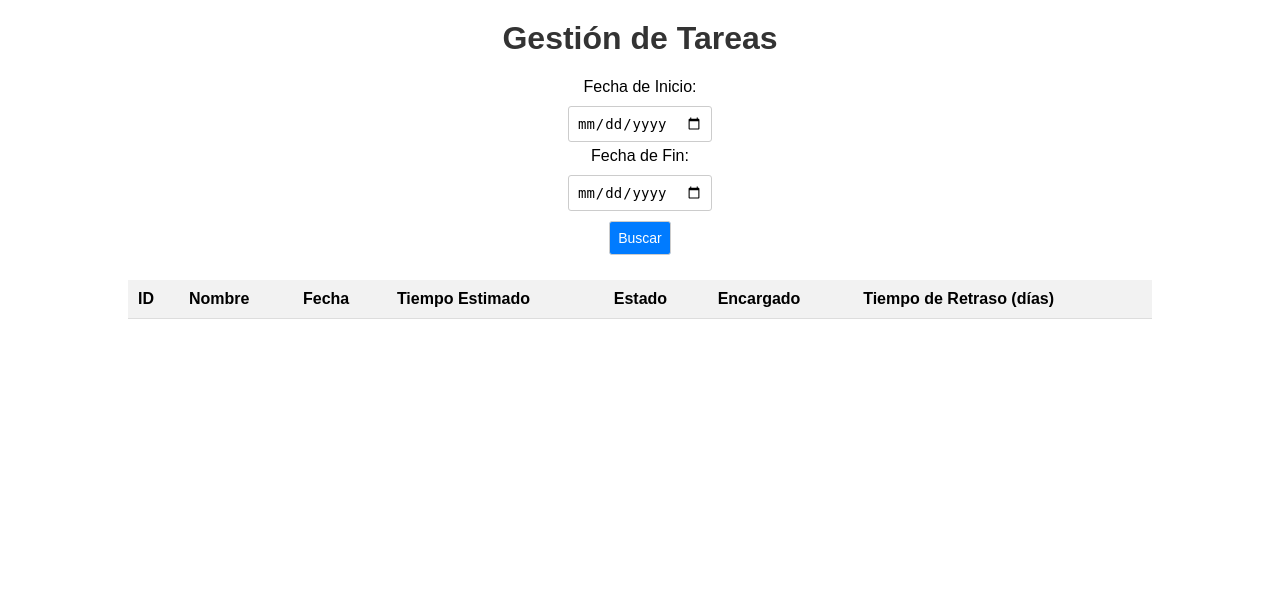
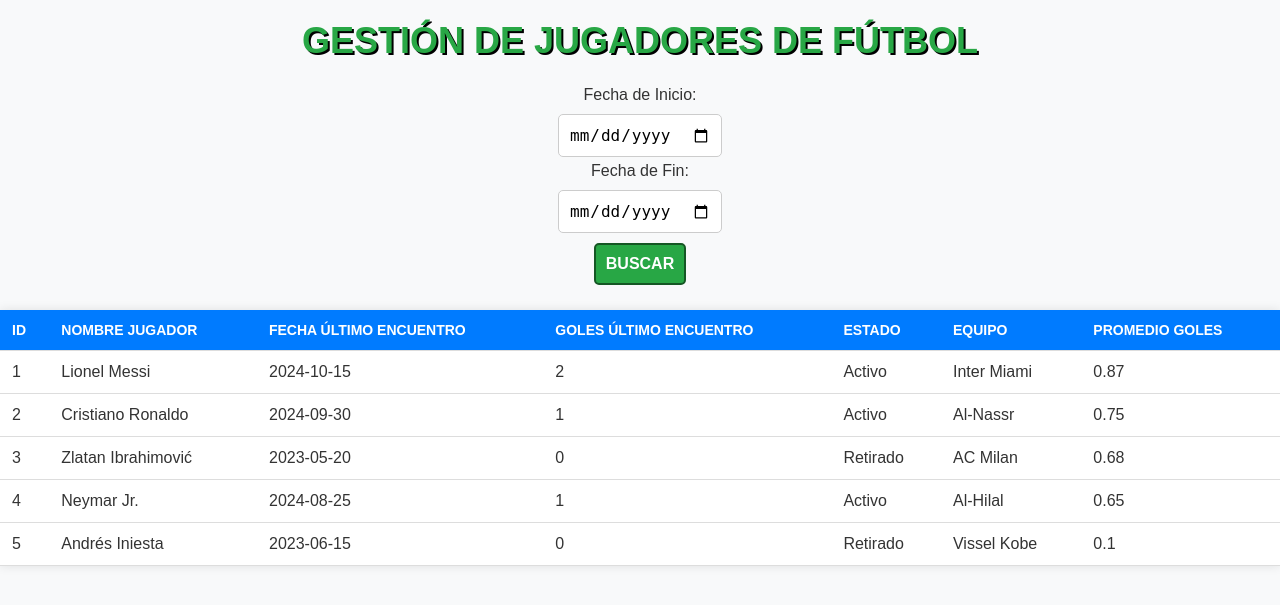
Before and after one commit to DrearChino624/Aplicacion-Ejercicio-MVC, a Flask app: page / in a window 1280 px wide. Shown: the top 605 px of the page. Run offline with Flask 3, Linux system fonts and the light colour scheme; data that the repository does not hold is empty.

Commit message:
Aplicacion Ejercicio MVC

```diff
--- a/app.py
+++ b/app.py
@@ -8,54 +8,82 @@ app = Flask(__name__)
 db = mysql.connector.connect(
     host="localhost",
     user="root",
-    password="",
-    database="gestion_tareas"
+    password="password",
+    database="gestion_jugadores"  # Cambiado a la nueva base de datos
 )
 
 cursor = db.cursor()
 
+# Función para crear la base de datos y la tabla con datos quemados
+def create_database_and_table():
+    cursor.execute("DROP DATABASE IF EXISTS gestion_jugadores;")
+    cursor.execute("CREATE DATABASE IF NOT EXISTS gestion_jugadores;")
+    cursor.execute("USE gestion_jugadores;")
+
+    # Crear tabla jugadores
+    cursor.execute("""
+    CREATE TABLE IF NOT EXISTS jugadores (
+        id INT AUTO_INCREMENT PRIMARY KEY,
+        nombre_jugador VARCHAR(255) NOT NULL,
+        fecha_ultimo_encuentro DATE NOT NULL,
+        goles_ultimo_encuentro INT NOT NULL,
+        estado VARCHAR(50) NOT NULL,
+        equipo VARCHAR(255) NOT NULL,
+        promedio_goles FLOAT NOT NULL
+    );
+    """)
+
+    # Insertar datos quemados
+    cursor.execute("""
+    INSERT INTO jugadores (id, nombre_jugador, fecha_ultimo_encuentro, goles_ultimo_encuentro, estado, equipo, promedio_goles)
+    VALUES
+    (1, 'Lionel Messi', '2024-10-15', 2, 'Activo', 'Inter Miami', 0.87),
+    (2, 'Cristiano Ronaldo', '2024-09-30', 1, 'Activo', 'Al-Nassr', 0.75),
+    (3, 'Zlatan Ibrahimović', '2023-05-20', 0, 'Retirado', 'AC Milan', 0.68),
+    (4, 'Neymar Jr.', '2024-08-25', 1, 'Activo', 'Al-Hilal', 0.65),
+    (5, 'Andrés Iniesta', '2023-06-15', 0, 'Retirado', 'Vissel Kobe', 0.1);
+    """)
+
+    # Confirmar los cambios
+    db.commit()
+
+# Llama a la función para crear la base de datos y tabla
+create_database_and_table()
+
 @app.route('/')
 def index():
-    # Consulta todas las tareas de la base de datos
-    cursor.execute("SELECT * FROM tareas")
-    tareas = cursor.fetchall()
-    return render_template('index.html', tareas=tareas)
+    # Consulta todos los jugadores de la base de datos
+    cursor.execute("SELECT * FROM jugadores")
+    jugadores = cursor.fetchall()
+    return render_template('index.html', jugadores=jugadores)
 
 @app.route('/buscar', methods=['GET', 'POST'])
-def buscar_tareas():
+def buscar_jugadores():
     if request.method == 'POST':
         fecha_inicio = request.form['fecha_inicio']
         fecha_fin = request.form['fecha_fin']
 
-        query = "SELECT * FROM tareas WHERE estado = 'En progreso' AND fecha BETWEEN %s AND %s"
+        query = "SELECT * FROM jugadores WHERE estado = 'Activo' AND fecha_ultimo_encuentro BETWEEN %s AND %s"
         cursor.execute(query, (fecha_inicio, fecha_fin))
-        tareas = cursor.fetchall()
+        jugadores = cursor.fetchall()
 
-        tareas_con_retraso = []
+        jugadores_con_estadisticas = []
 
-        # Calcular el retraso de cada tarea
-        for tarea in tareas:
-            id_tarea = tarea[0]
-            nombre = tarea[1]
-            fecha_tarea = tarea[2]
-            tiempo_estimado = tarea[3]
-            estado = tarea[4]
-            encargado = tarea[5]
+        # Calcular el promedio de goles de los jugadores en el rango de fechas
+        for jugador in jugadores:
+            id_jugador = jugador[0]
+            nombre = jugador[1]
+            fecha_ultimo_encuentro = jugador[2]
+            goles_ultimo_encuentro = jugador[3]
+            estado = jugador[4]
+            equipo = jugador[5]
+            promedio_goles = jugador[6]
 
-            # Calcular la fecha de fin estimada
-            fecha_fin_estimada = fecha_tarea + timedelta(days=tiempo_estimado)
+            # Si hay algún cálculo extra, puedes agregarlo aquí. Por ahora, solo se toman los datos existentes.
+            jugador_con_estadisticas = (id_jugador, nombre, fecha_ultimo_encuentro, goles_ultimo_encuentro, estado, equipo, promedio_goles)
+            jugadores_con_estadisticas.append(jugador_con_estadisticas)
 
-            # Calcular el tiempo de retraso
-            if datetime.now().date() > fecha_fin_estimada:
-                dias_retraso = (datetime.now().date() - fecha_fin_estimada).days
-            else:
-                dias_retraso = 0
-
-            # Agregar el tiempo de retraso a la tarea
-            tarea_con_retraso = (id_tarea, nombre, fecha_tarea, tiempo_estimado, estado, encargado, dias_retraso)
-            tareas_con_retraso.append(tarea_con_retraso)
-
-        return render_template('index.html', tareas=tareas_con_retraso)
+        return render_template('index.html', jugadores=jugadores_con_estadisticas)
 
     return render_template('index.html')
 
--- a/static/style.css
+++ b/static/style.css
@@ -3,13 +3,18 @@ body, html {
     margin: 0;
     padding: 0;
     font-family: Arial, sans-serif;
+    background-color: #f8f9fa; /* Fondo tipo estadio */
 }
 
 /* Estilos para el encabezado */
 h1 {
     text-align: center;
     margin-top: 20px;
-    color: #333;
+    color: #28a745; /* Verde cancha */
+    font-size: 36px;
+    font-weight: bold;
+    text-transform: uppercase;
+    text-shadow: 2px 2px #000; /* Sombra para efecto 3D */
 }
 
 /* Estilos para el formulario de búsqueda */
@@ -21,57 +26,91 @@ form {
 label {
     display: block;
     margin-bottom: 5px;
+    font-size: 16px;
+    color: #333;
 }
 
 input[type="date"],
 button {
-    padding: 8px;
+    padding: 10px;
     margin: 5px;
     border: 1px solid #ccc;
-    border-radius: 3px;
-    font-size: 14px;
+    border-radius: 5px;
+    font-size: 16px;
 }
 
 button {
-    background-color: #007bff;
+    background-color: #28a745; /* Verde tipo uniforme */
     color: #fff;
     cursor: pointer;
+    transition: background-color 0.3s ease;
+    border: 2px solid #155724; /* Borde más oscuro */
+    font-weight: bold;
+    text-transform: uppercase;
 }
 
 button:hover {
-    background-color: #0056b3;
+    background-color: #218838; /* Verde más intenso al pasar */
 }
 
-/* Estilos para la lista de tareas */
+/* Estilos para la tabla de jugadores */
 .tareas {
     width: 80%;
     margin: 0 auto;
 }
 
-ul {
-    list-style-type: none;
-    padding: 0;
-}
-
-li {
-    margin-bottom: 10px;
-    padding: 10px;
-    background-color: #f0f0f0;
-    border-radius: 5px;
-}
-/* Estilos para la tabla de tareas */
 table {
     width: 100%;
     border-collapse: collapse;
     margin-top: 20px;
+    background-color: #fff;
+    box-shadow: 0px 0px 10px rgba(0, 0, 0, 0.1); /* Sombra suave */
 }
 
 th, td {
-    padding: 10px;
+    padding: 12px;
     text-align: left;
     border-bottom: 1px solid #ddd;
 }
 
 th {
-    background-color: #f2f2f2;
+    background-color: #007bff; /* Azul tipo uniforme */
+    color: #fff;
+    text-transform: uppercase;
+    font-size: 14px;
 }
+
+td {
+    font-size: 16px;
+    color: #333;
+}
+
+/* Estilo especial para filas de jugadores retirados */
+tr.retirado td {
+    color: #6c757d; /* Gris para jugadores retirados */
+    text-decoration: line-through; /* Tachado para retirados */
+}
+
+/* Hover en filas para efecto */
+tr:hover {
+    background-color: #e9ecef;
+    cursor: pointer;
+}
+
+/* Estilos para campos importantes como goles */
+td.goles {
+    font-weight: bold;
+    color: #d9534f; /* Rojo para resaltar los goles */
+}
+
+/* Responsive para pantallas pequeñas */
+@media screen and (max-width: 768px) {
+    table {
+        width: 100%;
+        font-size: 14px;
+    }
+
+    th, td {
+        padding: 8px;
+    }
+}
--- a/templates/index.html
+++ b/templates/index.html
@@ -2,11 +2,11 @@
 <html lang="es">
 <head>
     <meta charset="UTF-8">
-    <title>Gestión de Tareas</title>
+    <title>Gestión de Jugadores</title>
     <link rel="stylesheet" href="{{ url_for('static', filename='style.css') }}">
 </head>
 <body>
-    <h1>Gestión de Tareas</h1>
+    <h1>Gestión de Jugadores de Fútbol</h1>
 
     <!-- Formulario de búsqueda -->
     <form action="/buscar" method="post">
@@ -18,30 +18,30 @@
         <button type="submit">Buscar</button>
     </form>
 
-    <!-- Tabla de tareas -->
-    <div class="tareas">
+    <!-- Tabla de jugadores -->
+    <div class="jugadores">
         <table>
             <thead>
                 <tr>
                     <th>ID</th>
-                    <th>Nombre</th>
-                    <th>Fecha</th>
-                    <th>Tiempo Estimado</th>
+                    <th>Nombre Jugador</th>
+                    <th>Fecha Último Encuentro</th>
+                    <th>Goles Último Encuentro</th>
                     <th>Estado</th>
-                    <th>Encargado</th>
-                    <th>Tiempo de Retraso (días)</th>
+                    <th>Equipo</th>
+                    <th>Promedio Goles</th>
                 </tr>
             </thead>
             <tbody>
-                {% for tarea in tareas %}
+                {% for jugador in jugadores %}
                 <tr>
-                    <td>{{ tarea[0] }}</td>
-                    <td>{{ tarea[1] }}</td>
-                    <td>{{ tarea[2] }}</td>
-                    <td>{{ tarea[3] }}</td>
-                    <td>{{ tarea[4] }}</td>
-                    <td>{{ tarea[5] }}</td>
-                    <td>{{ tarea[6] }}</td> <!-- Mostrar días de retraso -->
+                    <td>{{ jugador[0] }}</td>
+                    <td>{{ jugador[1] }}</td>
+                    <td>{{ jugador[2] }}</td>
+                    <td>{{ jugador[3] }}</td>
+                    <td>{{ jugador[4] }}</td>
+                    <td>{{ jugador[5] }}</td>
+                    <td>{{ jugador[6] }}</td> <!-- Mostrar promedio de goles -->
                 </tr>
                 {% endfor %}
             </tbody>
```
